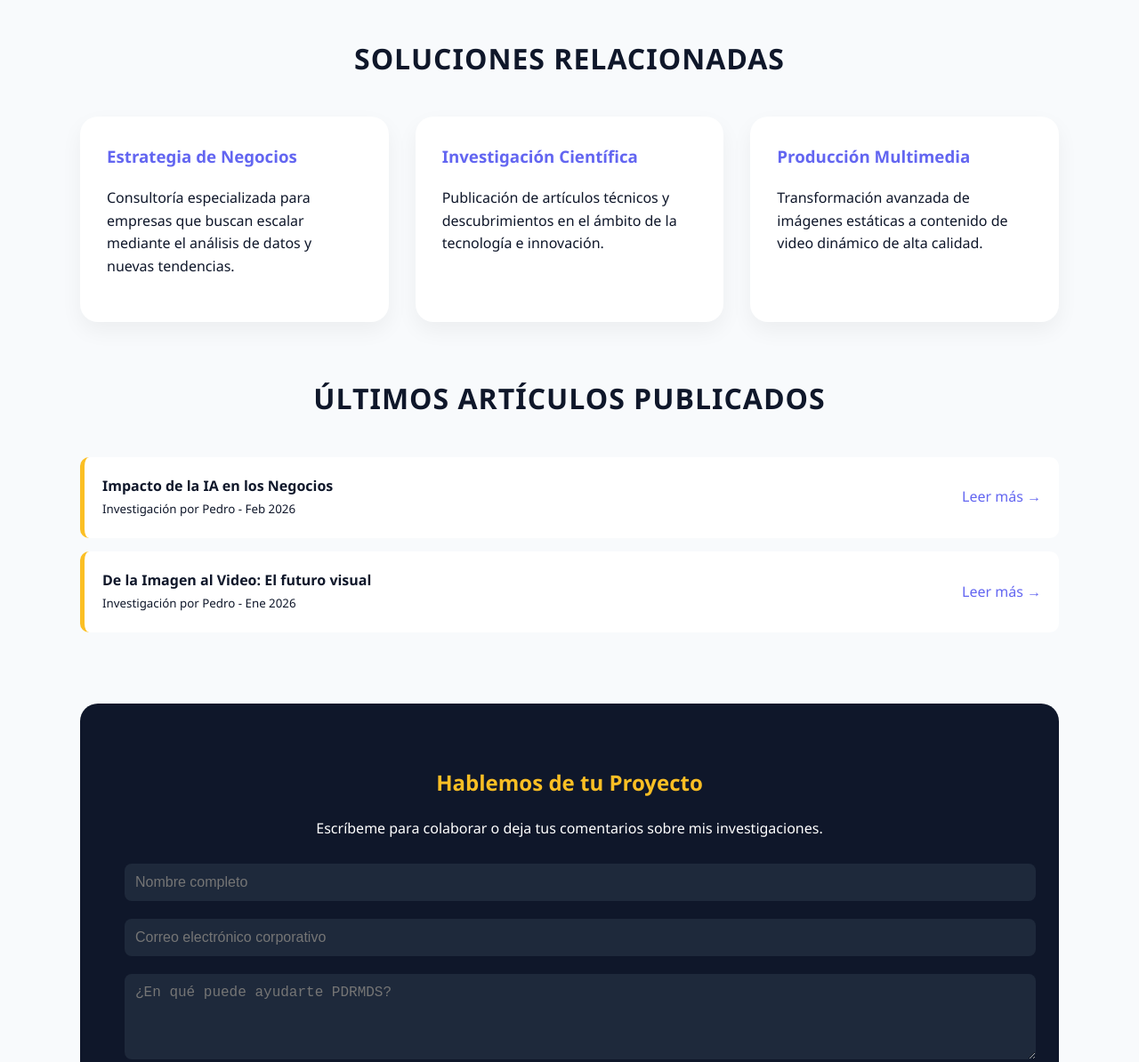
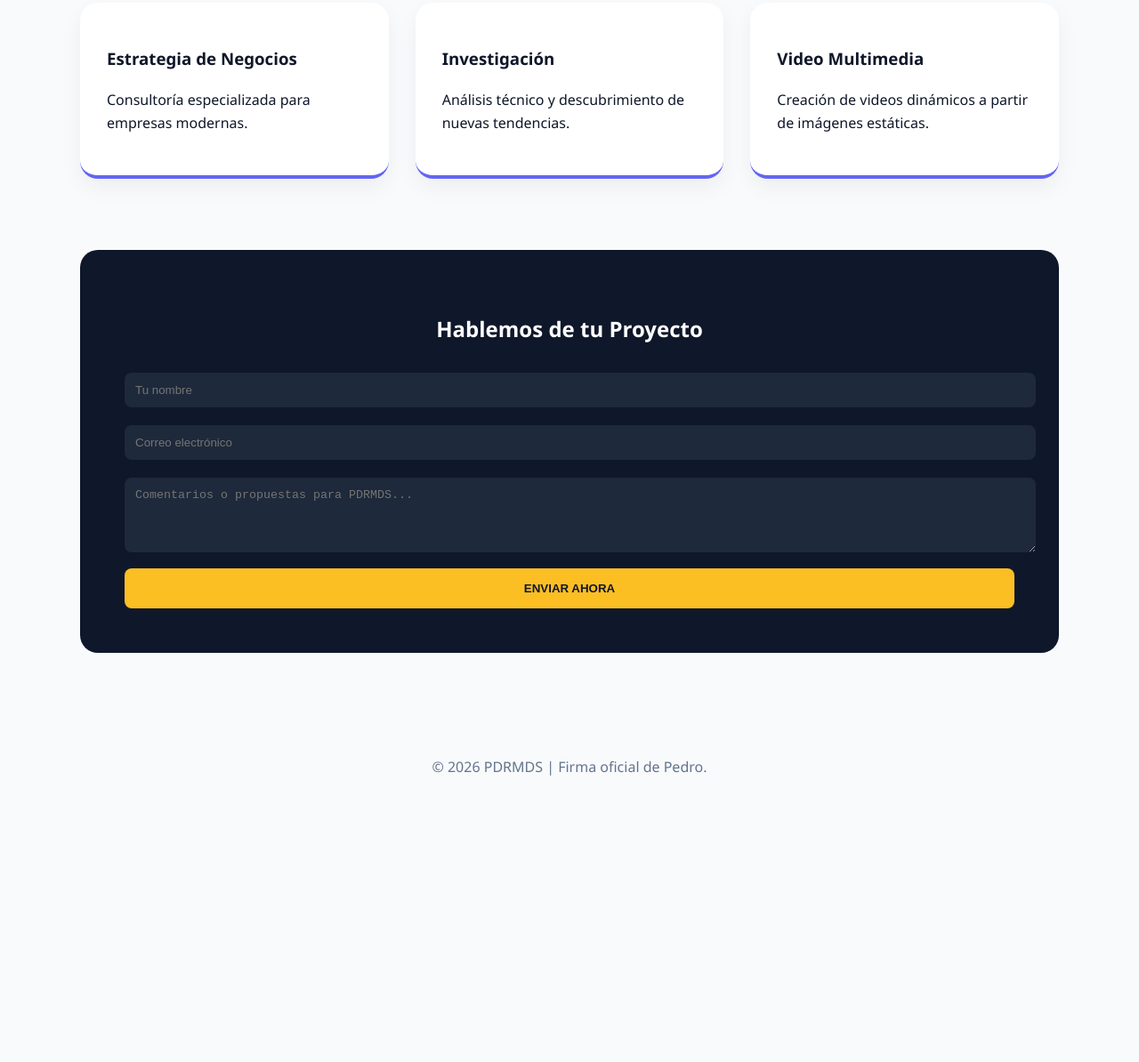
Before and after one commit to PDRMDS/pdrmds, a plain HTML site: page index.html in a window 1280 px wide. Shown: the part 411-1605 px from the top of the page at 89% size. After the commit the page ends 1363 px from the top, so only its background shows below. Drawn offline with Linux system fonts and the light colour scheme.

Commit message:
Add files via upload

```diff
--- a/index.html
+++ b/index.html
@@ -4,19 +4,15 @@
     <meta charset="UTF-8">
     <meta name="viewport" content="width=device-width, initial-scale=1.0">
 
+    <meta name="google-site-verification" content="jGOleaF1N97yyM0Uirw1dhLz5TngoeA2DOC0k9fOT6s" />
+
     <title>PDRMDS | Investigaciones, Negocios y Contenido Multimedia</title>
-    <meta name="description" content="Portal oficial de PDRMDS liderado por Pedro. Especialistas en investigaciones de negocios, artículos de vanguardia y creación de videos profesionales.">
-    <meta name="keywords" content="PDRMDS, Pedro, Negocios, Investigaciones, Artículos, Video de imagen, Consultoría">
+    <meta name="description" content="Portal oficial de PDRMDS liderado por Pedro. Investigaciones de negocios y creación de videos profesionales.">
     <meta name="author" content="PDRMDS">
-    <meta name="robots" content="index, follow">
-
-    <meta property="og:title" content="PDRMDS - Soluciones de Negocio e Investigación">
-    <meta property="og:description" content="Explora mis artículos e investigaciones sobre tecnología y negocios.">
-    <meta property="og:type" content="website">
 
     <style>
         :root {
-            --primario: #6366f1; /* Indigo Profesional */
+            --primario: #6366f1;
             --oscuro: #0f172a;
             --dorado: #fbbf24;
             --blanco: #ffffff;
@@ -25,13 +21,12 @@
 
         body {
             margin: 0;
-            font-family: 'Segoe UI', Roboto, Helvetica, Arial, sans-serif;
+            font-family: 'Segoe UI', Arial, sans-serif;
             background-color: var(--gris-fondo);
             color: var(--oscuro);
             line-height: 1.6;
         }
 
-        /* NAVEGACIÓN */
         nav {
             background: var(--oscuro);
             padding: 1rem 5%;
@@ -41,19 +36,11 @@
             position: sticky;
             top: 0;
             z-index: 1000;
-            box-shadow: 0 2px 10px rgba(0,0,0,0.3);
         }
 
-        .logo {
-            color: var(--blanco);
-            font-size: 1.8rem;
-            font-weight: 800;
-            letter-spacing: 3px;
-        }
-
+        .logo { color: var(--blanco); font-size: 1.8rem; font-weight: 800; letter-spacing: 3px; }
         .logo span { color: var(--primario); }
 
-        /* HERO - PRESENTACIÓN */
         .hero {
             background: linear-gradient(135deg, #0f172a 0%, #1e293b 100%);
             color: var(--blanco);
@@ -61,22 +48,8 @@
             text-align: center;
         }
 
-        .hero h1 { font-size: 3rem; margin: 0; }
-        .hero p { font-size: 1.2rem; color: #94a3b8; margin: 20px 0; }
-
-        /* CONTENIDO */
         .container { max-width: 1100px; margin: 40px auto; padding: 0 20px; }
 
-        .seccion-titulo {
-            text-align: center;
-            font-size: 2rem;
-            margin-bottom: 40px;
-            color: var(--oscuro);
-            text-transform: uppercase;
-            letter-spacing: 1px;
-        }
-
-        /* TARJETAS DE SERVICIOS Y NEGOCIOS */
         .grid {
             display: grid;
             grid-template-columns: repeat(auto-fit, minmax(300px, 1fr));
@@ -88,51 +61,26 @@
             padding: 30px;
             border-radius: 20px;
             box-shadow: 0 10px 25px rgba(0,0,0,0.05);
-            border-bottom: 4px solid transparent;
-            transition: 0.3s;
-        }
-
-        .card:hover {
-            transform: translateY(-10px);
             border-bottom: 4px solid var(--primario);
         }
 
-        .card h3 { color: var(--primario); margin-top: 0; }
-
-        /* ÁREA DE ARTÍCULOS E INVESTIGACIONES */
-        .articulos-lista { margin-top: 60px; }
-
-        .articulo-item {
-            background: var(--blanco);
-            margin-bottom: 15px;
-            padding: 20px;
-            border-radius: 10px;
-            display: flex;
-            justify-content: space-between;
-            align-items: center;
-            border-left: 5px solid var(--dorado);
-        }
-
-        /* FORMULARIO DE COMENTARIOS */
         .contacto-box {
             background: var(--oscuro);
             color: white;
             padding: 50px;
             border-radius: 20px;
             margin-top: 80px;
+            text-align: center;
         }
-
-        .contacto-box h2 { color: var(--dorado); text-align: center; }
 
         input, textarea {
             width: 100%;
             padding: 12px;
             margin: 10px 0;
             border-radius: 8px;
-            border: none;
             background: #1e293b;
             color: white;
-            font-size: 1rem;
+            border: none;
         }
 
         .btn-enviar {
@@ -144,16 +92,9 @@
             font-weight: bold;
             cursor: pointer;
             width: 100%;
-            transition: 0.3s;
         }
 
-        .btn-enviar:hover { background: #eab308; }
-
-        footer {
-            text-align: center;
-            padding: 60px;
-            color: #64748b;
-        }
+        footer { text-align: center; padding: 60px; color: #64748b; }
     </style>
 </head>
 <body>
@@ -164,63 +105,39 @@
     </nav>
 
     <header class="hero">
-        <h1>Impulsando el Futuro</h1>
+        <h1>PDRMDS: Impulsando el Futuro</h1>
         <p>Investigaciones de alto impacto y soluciones visuales por Pedro.</p>
-        <div style="color: var(--dorado); font-weight: bold; letter-spacing: 2px;">EST. 2026</div>
     </header>
 
     <div class="container">
-
-        <h2 class="seccion-titulo">Soluciones Relacionadas</h2>
-
         <div class="grid">
             <div class="card">
                 <h3>Estrategia de Negocios</h3>
-                <p>Consultoría especializada para empresas que buscan escalar mediante el análisis de datos y nuevas tendencias.</p>
+                <p>Consultoría especializada para empresas modernas.</p>
             </div>
             <div class="card">
-                <h3>Investigación Científica</h3>
-                <p>Publicación de artículos técnicos y descubrimientos en el ámbito de la tecnología e innovación.</p>
+                <h3>Investigación</h3>
+                <p>Análisis técnico y descubrimiento de nuevas tendencias.</p>
             </div>
             <div class="card">
-                <h3>Producción Multimedia</h3>
-                <p>Transformación avanzada de imágenes estáticas a contenido de video dinámico de alta calidad.</p>
+                <h3>Video Multimedia</h3>
+                <p>Creación de videos dinámicos a partir de imágenes estáticas.</p>
             </div>
         </div>
 
-        <section class="articulos-lista">
-            <h2 class="seccion-titulo">Últimos Artículos Publicados</h2>
-            <div class="articulo-item">
-                <div>
-                    <strong>Impacto de la IA en los Negocios</strong><br>
-                    <small>Investigación por Pedro - Feb 2026</small>
-                </div>
-                <span style="color: var(--primario); cursor: pointer;">Leer más →</span>
-            </div>
-            <div class="articulo-item">
-                <div>
-                    <strong>De la Imagen al Video: El futuro visual</strong><br>
-                    <small>Investigación por Pedro - Ene 2026</small>
-                </div>
-                <span style="color: var(--primario); cursor: pointer;">Leer más →</span>
-            </div>
-        </section>
-
         <section class="contacto-box">
             <h2>Hablemos de tu Proyecto</h2>
-            <p style="text-align: center;">Escríbeme para colaborar o deja tus comentarios sobre mis investigaciones.</p>
             <form>
-                <input type="text" placeholder="Nombre completo">
-                <input type="email" placeholder="Correo electrónico corporativo">
-                <textarea rows="4" placeholder="¿En qué puede ayudarte PDRMDS?"></textarea>
-                <button type="button" class="btn-enviar">ENVIAR CONSULTA</button>
+                <input type="text" placeholder="Tu nombre">
+                <input type="email" placeholder="Correo electrónico">
+                <textarea rows="4" placeholder="Comentarios o propuestas para PDRMDS..."></textarea>
+                <button type="button" class="btn-enviar">ENVIAR AHORA</button>
             </form>
         </section>
-
     </div>
 
     <footer>
-        <p>© 2026 PDRMDS | Todos los derechos reservados bajo la firma de Pedro.</p>
+        <p>© 2026 PDRMDS | Firma oficial de Pedro.</p>
     </footer>
 
 </body>
```
